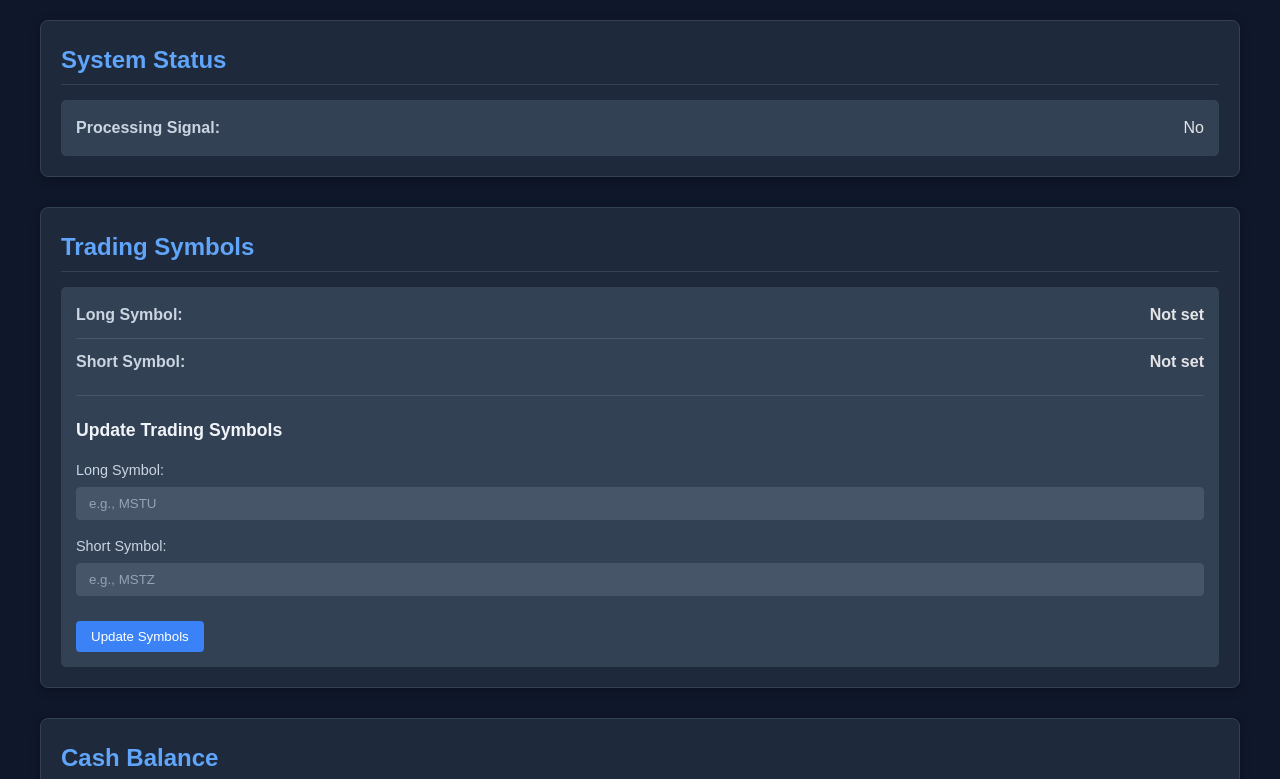
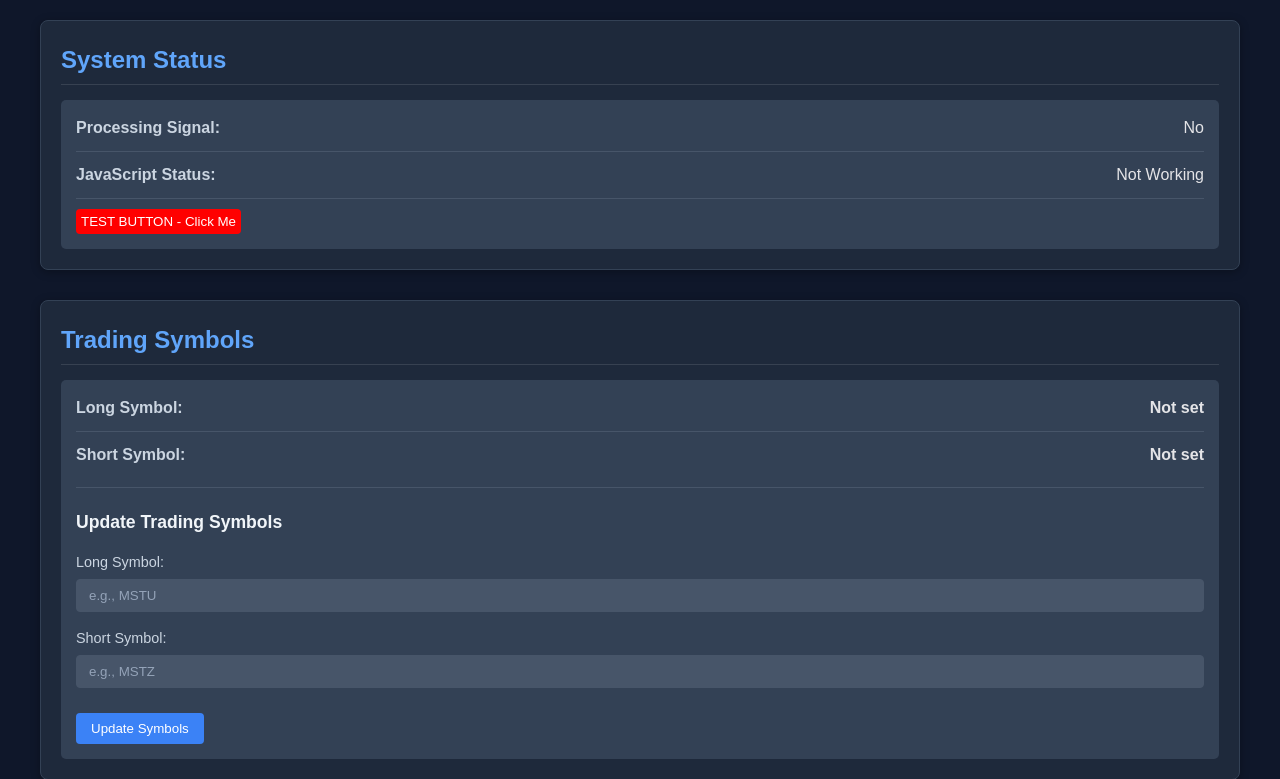
Before and after one commit to naikamit/April10, a FastAPI app: page / in a window 1280 px wide. Shown: the top 779 px of the page. Run offline with FastAPI, Linux system fonts and the light colour scheme.

Commit message:
Update index.html

```diff
--- a/templates/index.html
+++ b/templates/index.html
@@ -18,6 +18,13 @@
                     <span class="value {% if is_processing %}active{% endif %}">
                         {{ "Yes" if is_processing else "No" }}
                     </span>
+                </div>
+                <div class="status-item">
+                    <span class="label">JavaScript Status:</span>
+                    <span class="value" id="js-status">Not Working</span>
+                </div>
+                <div class="status-item">
+                    <button onclick="alert('JavaScript works!'); console.log('Test button clicked');" style="background: red; padding: 5px;">TEST BUTTON - Click Me</button>
                 </div>
             </div>
         </div>
```
